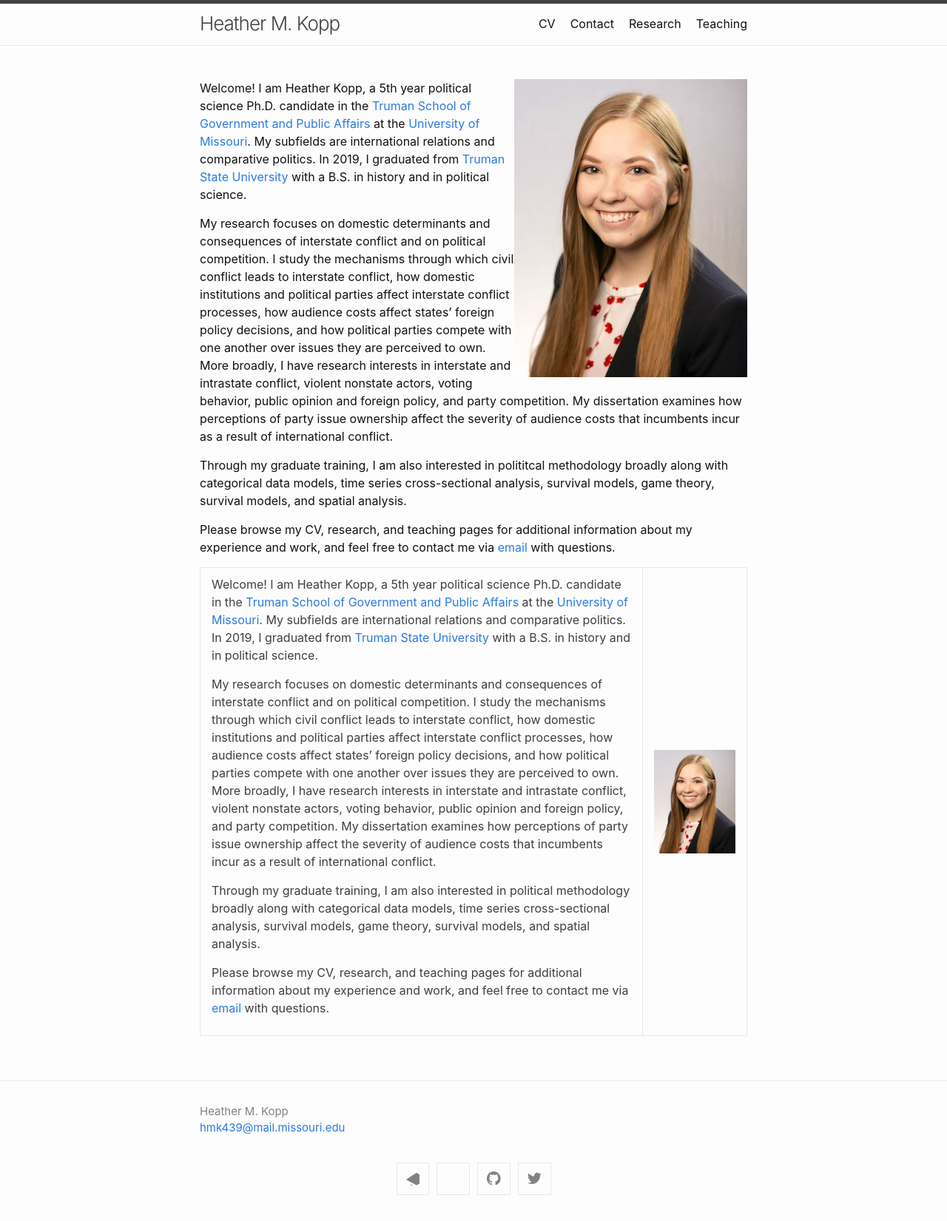
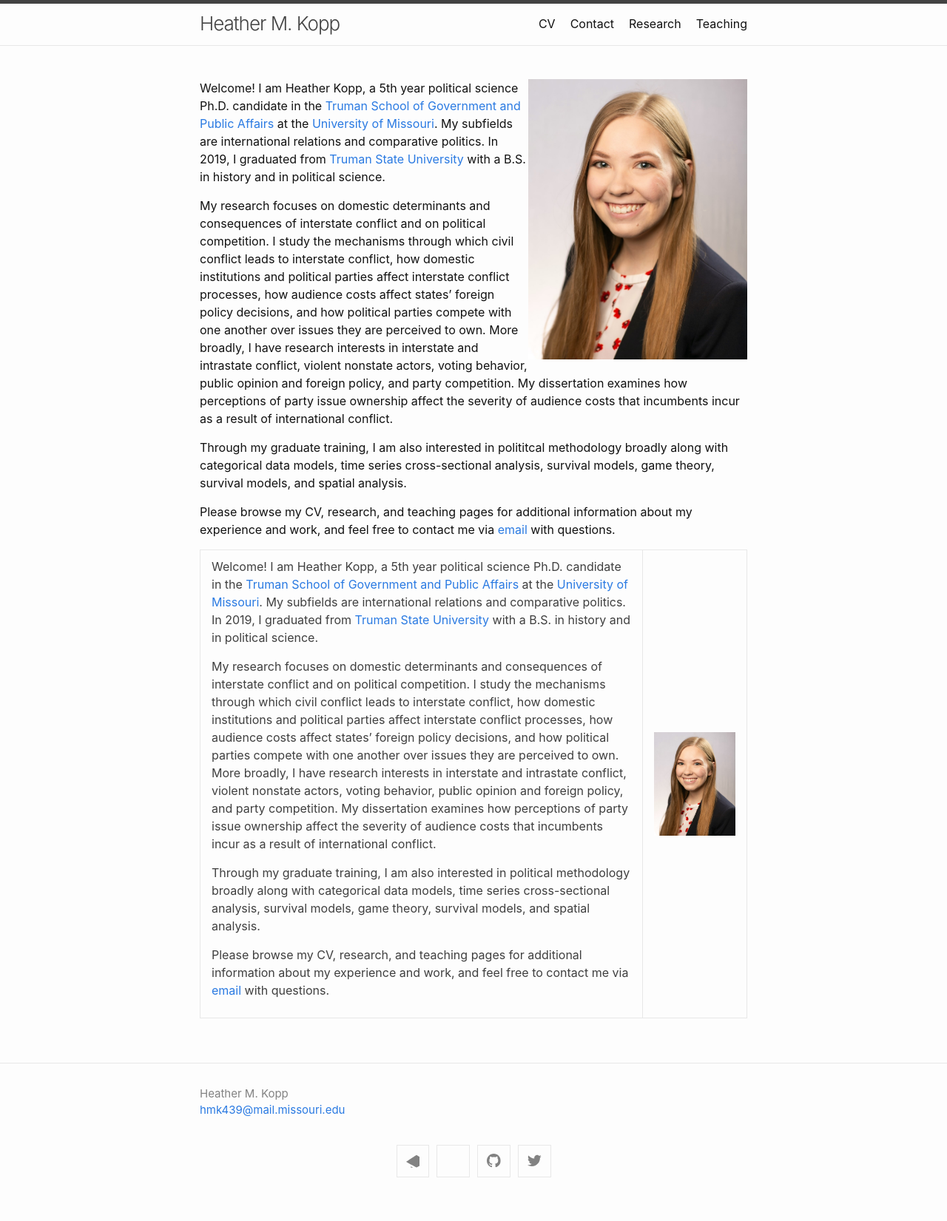
Before and after one commit to heatherkopp/heatherkopp.github.io, a Jekyll site: the page built from index.md, in a window 1280 px wide. Shown: the whole page at 74% size. Built offline with Jekyll 4.4.1, drawn with Linux system fonts in a browser that asks for light colours; after the commit the page ends 1627 px from its top, so only the background shows below that.

Commit message:
Update index.md

```diff
--- a/index.md
+++ b/index.md
@@ -4,7 +4,7 @@ layout: home
 
 <!---<img align="right" src="https://heatherkopp.github.io/files/kopp.jpg" height="425" alt="kopp"/>   -->
 
-<img align="right" src="https://heatherkopp.github.io/files/kopp-315w.jpg" alt="Image" class="img-responsive">
+<img align="right" src="https://heatherkopp.github.io/files/kopp.jpg" alt="Image" width="40%" class="img-responsive">
 
 <div dir="ltr">
 <p> Welcome! I am Heather Kopp, a 5th year political science Ph.D. candidate in the <a href="https://www.truman.missouri.edu/" target="_blank">Truman School of Government and Public Affairs</a> at the <a href="https://www.missouri.edu/" target="_blank">University of Missouri</a>. My subfields are international relations and comparative politics. In 2019, I graduated from <a href="https://www.truman.edu/" target="_blank">Truman State University</a> with a B.S. in history and in political science. </p>
```
